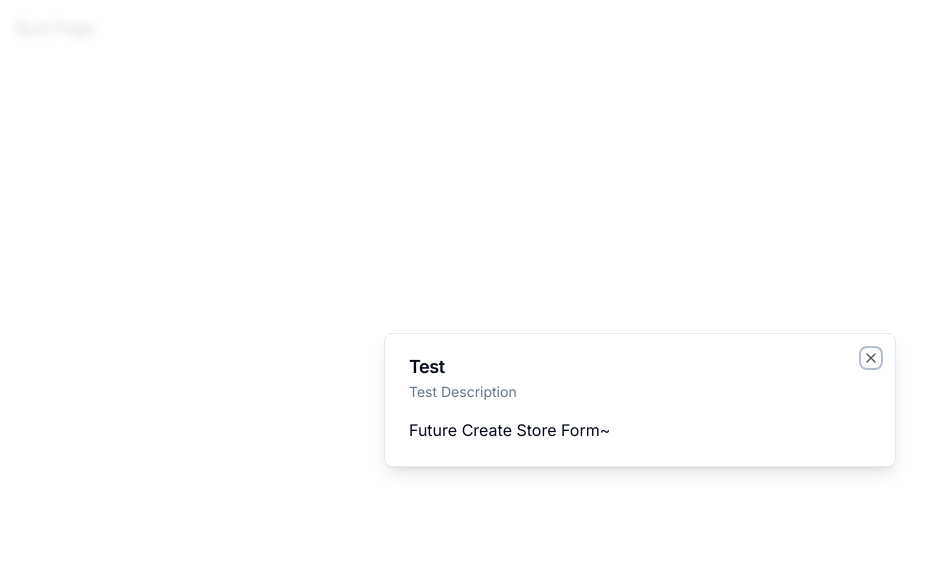
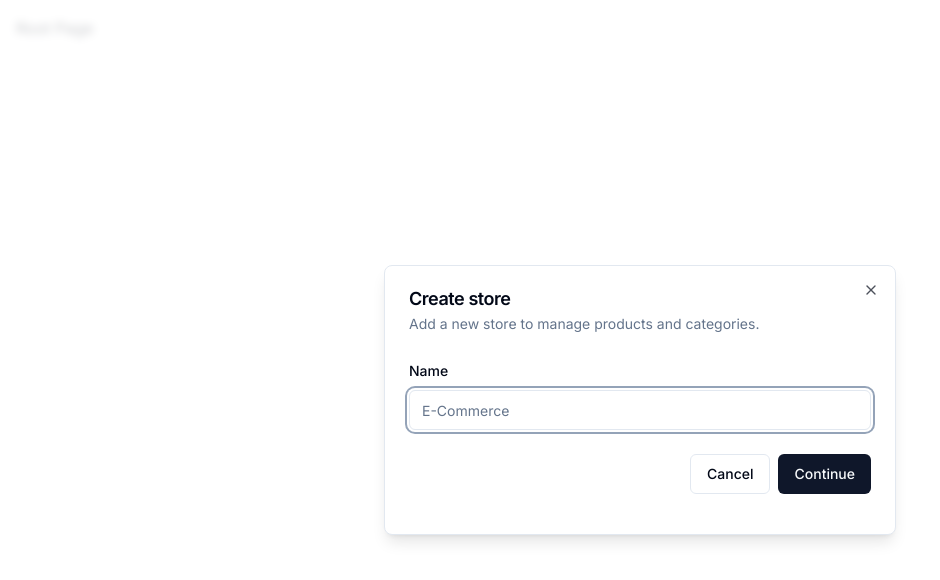
Before and after one commit to abhinandarun-02/ecommerce-admin-dashboard, a Next.js app: page / in a window 1280 px wide. Shown: the top 580 px of the page, without its empty margins (0-940 px from the left). Built offline with nearby package versions, Linux system fonts and the light colour scheme.

Commit message:
Form Components

```diff
--- a/components/modals/store-modal.tsx
+++ b/components/modals/store-modal.tsx
@@ -1,19 +1,77 @@
 'use client'
+
+import * as z from 'zod'
+import { zodResolver } from '@hookform/resolvers/zod'
+import { useForm } from 'react-hook-form'
 
 import { useStoreModal } from '@/hooks/use-store-modal'
 import { Modal } from '@/components/ui/modal'
+import {
+  Form,
+  FormControl,
+  FormField,
+  FormItem,
+  FormLabel,
+  FormMessage
+} from '@/components/ui/form'
+import { log } from 'console'
+import { Input } from '../ui/input'
+import { Button } from '../ui/button'
+
+const formSchema = z.object({
+  name: z.string().min(1)
+})
 
 export const StoreModal = () => {
-  const StoreModal = useStoreModal()
+  const storeModal = useStoreModal()
+
+  const form = useForm<z.infer<typeof formSchema>>({
+    resolver: zodResolver(formSchema),
+    defaultValues: {
+      name: ''
+    }
+  })
+
+  const onSubmit = async (values: z.infer<typeof formSchema>) => {
+    console.log(values)
+  }
 
   return (
     <Modal
-      title="Test"
-      description="Test Description"
-      isOpen={StoreModal.isOpen}
-      onClose={StoreModal.onClose}
+      title="Create store"
+      description="Add a new store to manage products and categories."
+      isOpen={storeModal.isOpen}
+      onClose={storeModal.onClose}
     >
-      Future Create Store Form~
+      <div>
+        <div className="space-y-4 py-2 pb-4">
+          <div className="space-y-2">
+            <Form {...form}>
+              <form onSubmit={form.handleSubmit(onSubmit)}>
+                <FormField
+                  control={form.control}
+                  name="name"
+                  render={({ field }) => (
+                    <FormItem>
+                      <FormLabel>Name</FormLabel>
+                      <FormControl>
+                        <Input placeholder="E-Commerce" {...field} />
+                      </FormControl>
+                      <FormMessage />
+                    </FormItem>
+                  )}
+                />
+                <div className="pt-6 space-x-2 flex items-center justify-end w-full">
+                  <Button variant="outline" onClick={storeModal.onClose}>
+                    Cancel
+                  </Button>
+                  <Button type="submit">Continue</Button>
+                </div>
+              </form>
+            </Form>
+          </div>
+        </div>
+      </div>
     </Modal>
   )
 }
--- a/package.json
+++ b/package.json
@@ -11,7 +11,9 @@
   },
   "dependencies": {
     "@clerk/nextjs": "^4.21.13",
+    "@hookform/resolvers": "^3.1.1",
     "@radix-ui/react-dialog": "^1.0.4",
+    "@radix-ui/react-label": "^2.0.2",
     "@radix-ui/react-slot": "^1.0.2",
     "@types/node": "20.3.3",
     "@types/react": "18.2.14",
@@ -26,10 +28,12 @@
     "postcss": "8.4.24",
     "react": "18.2.0",
     "react-dom": "18.2.0",
+    "react-hook-form": "^7.45.1",
     "tailwind-merge": "^1.13.2",
     "tailwindcss": "3.3.2",
     "tailwindcss-animate": "^1.0.6",
     "typescript": "5.1.6",
+    "zod": "^3.21.4",
     "zustand": "^4.3.9"
   },
   "devDependencies": {
```
Also changed, not shown: 1 other file (tests, documents, lock files or other folders).
